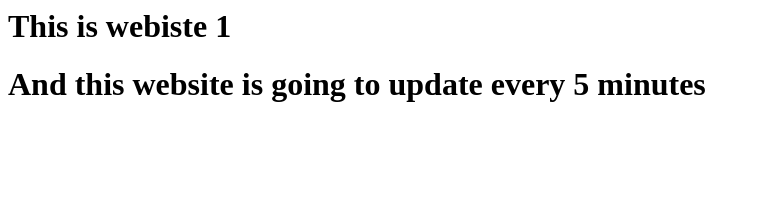
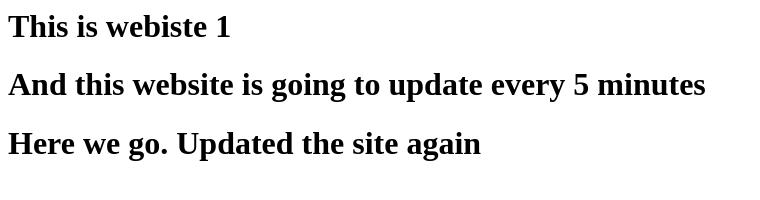
Before and after one commit to shubhDev1/web-site1, a plain HTML site: page index.html in a window 1280 px wide. Shown: the whole page, without its empty margins (0-760 px from the left). Drawn offline with Linux system fonts and the light colour scheme.

Commit message:
Update index.html

```diff
--- a/index.html
+++ b/index.html
@@ -1,4 +1,5 @@
 <html>
   <h1>This is webiste 1</h1>
   <h1>And this website is going to update every 5 minutes</h1>
+  <h1>Here we go. Updated the site again</h1>
 </html>
```
